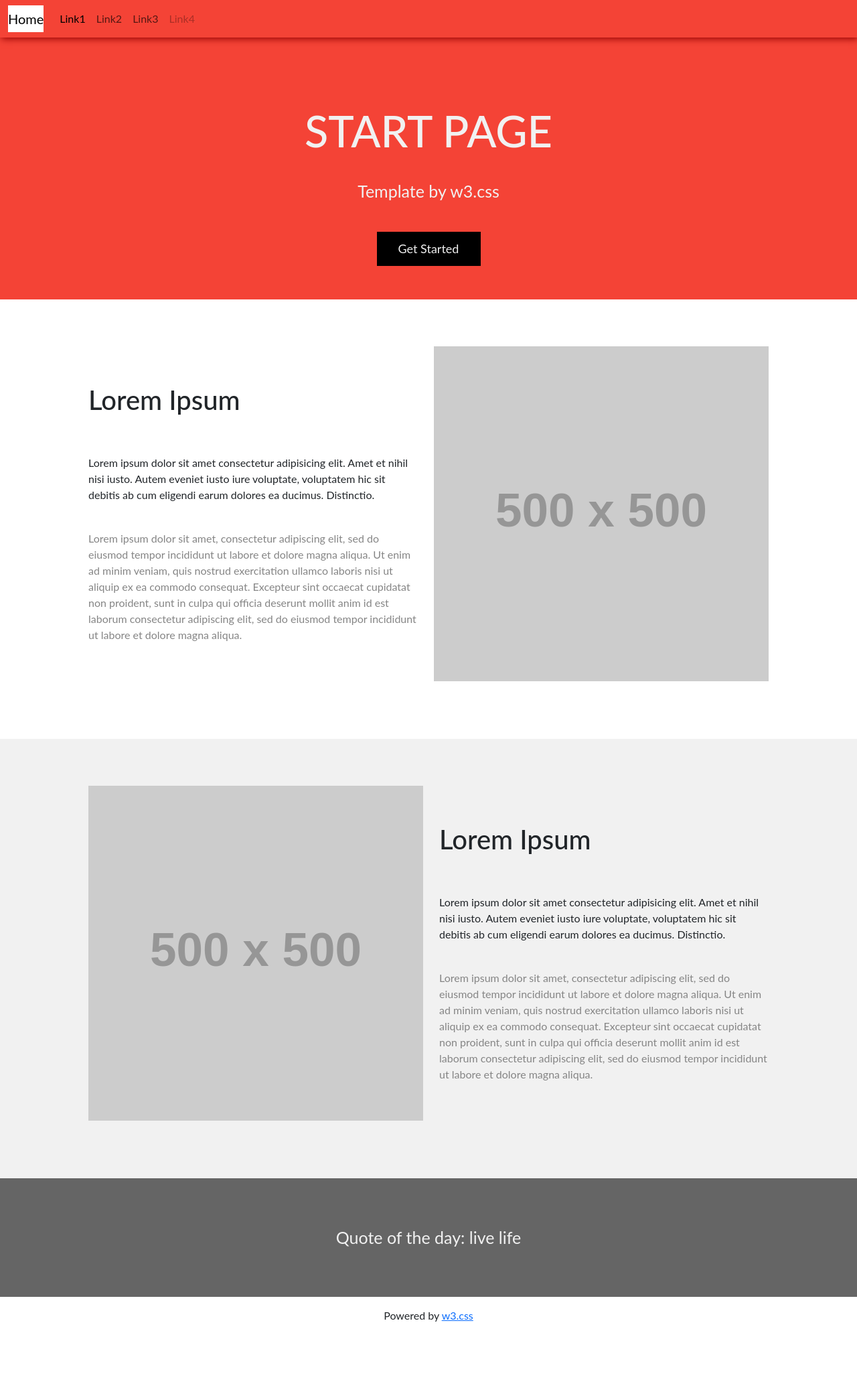
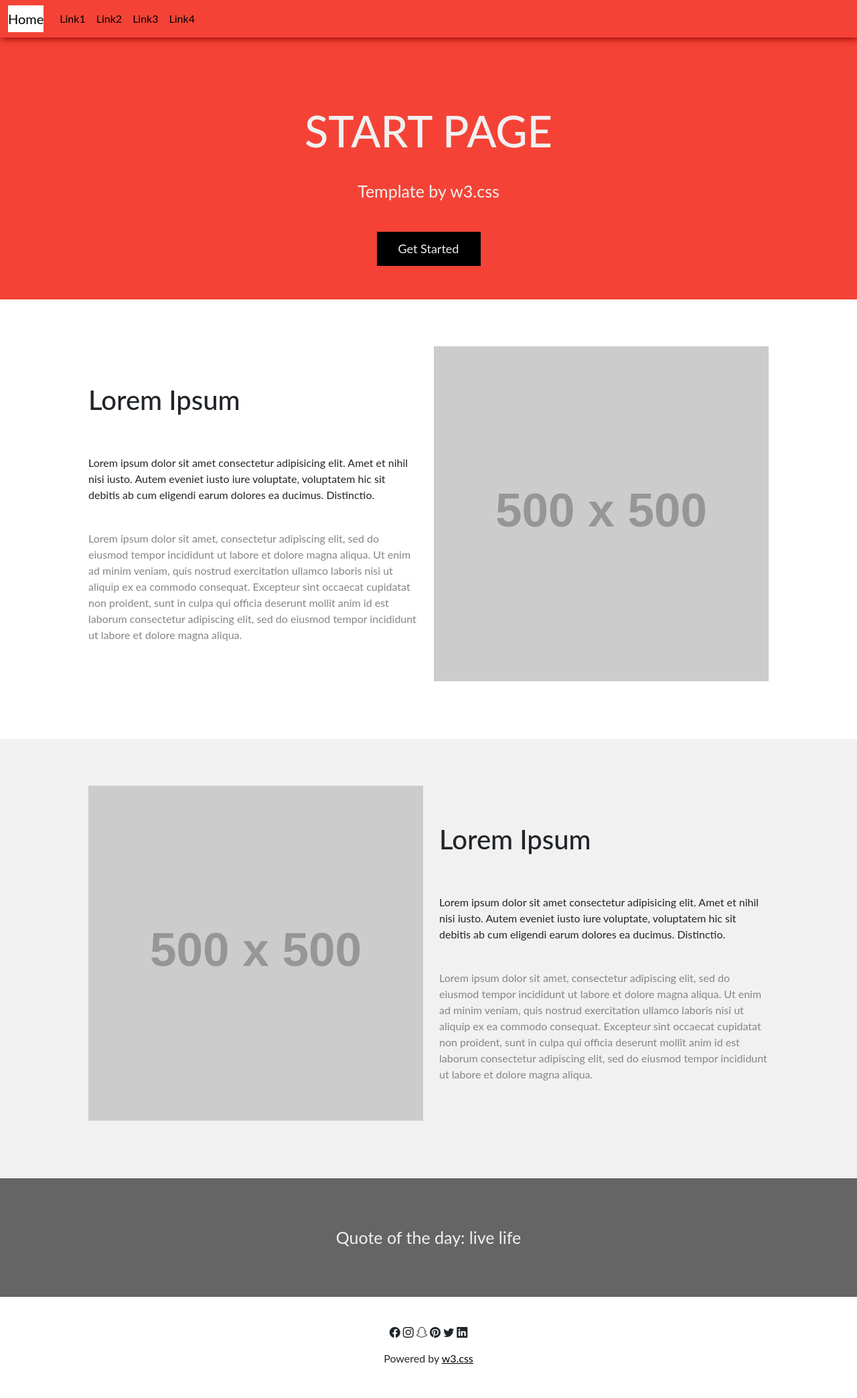
Before and after one commit to Rahbari120/startpage-main, a website: page index.html in a window 1280 px wide. Shown: the whole page at 67% size. Before the commit the page ends 1976 px from the top, so only its background shows below. Drawn offline with nearby package versions, Linux system fonts and the light colour scheme; placeholder pictures from the web are drawn by us.

Commit message:
StartPage

```diff
--- a/New folder/package.json
+++ /dev/null
@@ -1,5 +0,0 @@
-{
-  "dependencies": {
-    "bootstrap": "^5.3.8"
-  }
-}
--- a/New folder/index.html
+++ b/index.html
@@ -6,6 +6,7 @@
     <meta name="viewport" content="width=device-width, initial-scale=1.0">
     <title>Start page</title>
     <link rel="stylesheet" href="node_modules/bootstrap/dist/css/bootstrap.css">
+    <link rel="stylesheet" href="node_modules/bootstrap-icons/font/bootstrap-icons.css">
     <link rel="stylesheet" href="sass/style.css">
 </head>
 
@@ -19,16 +20,16 @@
     <div class="collapse navbar-collapse" id="navbarNav">
       <ul class="navbar-nav">
         <li class="nav-item">
-          <a class="nav-link active" aria-current="page" href="#">Link1</a>
+          <a class="nav-link active text-black" aria-current="page" href="#">Link1</a>
         </li>
         <li class="nav-item">
-          <a class="nav-link" href="#">Link2</a>
+          <a class="nav-link text-black" href="#">Link2</a>
         </li>
         <li class="nav-item">
-          <a class="nav-link" href="#">Link3</a>
+          <a class="nav-link text-black" href="#">Link3</a>
         </li>
         <li class="nav-item">
-          <a class="nav-link disabled" aria-disabled="true">Link4</a>
+          <a class="nav-link disabled text-black" aria-disabled="true">Link4</a>
         </li>
       </ul>
     </div>
@@ -59,9 +60,15 @@
     </main>
     <footer>
       <p>Quote of the day: live life</p>
-      <div>
+      <div id="icons"><i class="bi bi-facebook"></i>
+      <i class="bi bi-instagram"></i>
+      <i class="bi bi-snapchat"></i>
+      <i class="bi bi-pinterest"></i>
+      <i class="bi bi-twitter"></i>
+      <i class="bi bi-linkedin"></i></div>
+      <div id="link">
         <span>Powered by</span>
-        <a href="#">w3.css</a>
+        <a href="https://www.w3schools.com/w3css/default.asp" target="_blank">w3.css</a>
       </div>
     </footer>
 </body>
--- /dev/null
+++ b/package.json
@@ -0,0 +1,6 @@
+{
+  "dependencies": {
+    "bootstrap": "^5.3.8",
+    "bootstrap-icons": "^1.13.1"
+  }
+}
--- a/New folder/sass/_vars.scss
+++ b/sass/_vars.scss
@@ -3,7 +3,7 @@ $bg-primary:#f44336;
 $bg-secondry:#656565;
 $bg-white: #f1f1f1;
 $text-white:#f1f1f1;
-$text-dark: #0000;
+$text-dark: #000000;
 $text-secondry:#858585;
 $bg-dark: #000000;
 $bg-gray: #aaaaaa;
@@ -11,4 +11,5 @@ $shadow: 2px 2px 10px rgb(150, 0, 0);
 $p-6: 70px 120px;
 $p-5: 50px;
 $p-4: 25px;
+$p-3: 15px;
 $f-size: 25px;
--- a/New folder/sass/style.scss
+++ b/sass/style.scss
@@ -66,4 +66,12 @@ footer{
         padding: $p-6;
         font-size: $f-size;
     }
+    a{
+        color: $text-dark;
+        padding-bottom: $p-5;
+    }
+    #icons{
+        padding-bottom: $p-3;
+        padding-top: $p-4;
+    }
 }
```
Also changed, not shown: sass/_mixin.scss (renamed from New folder/sass/_mixin.scss), sass/style.css, 5 other files.
